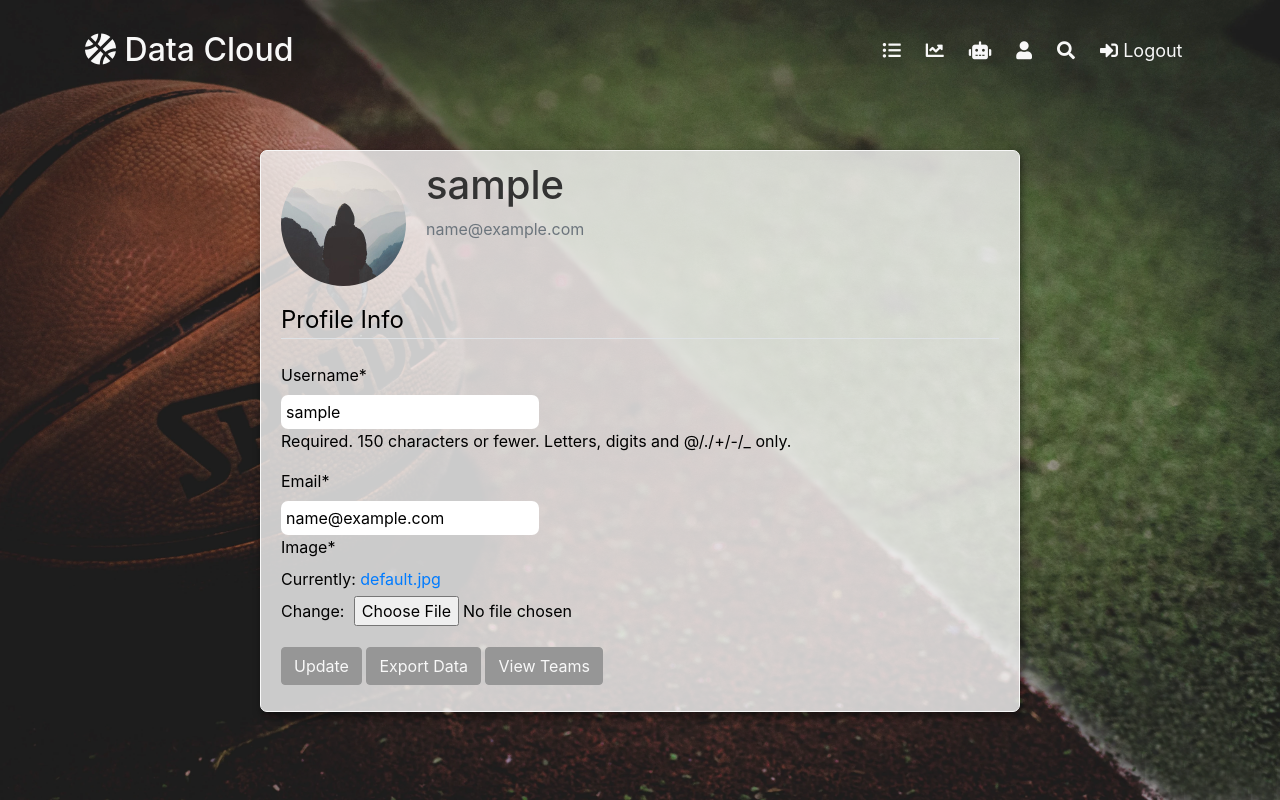
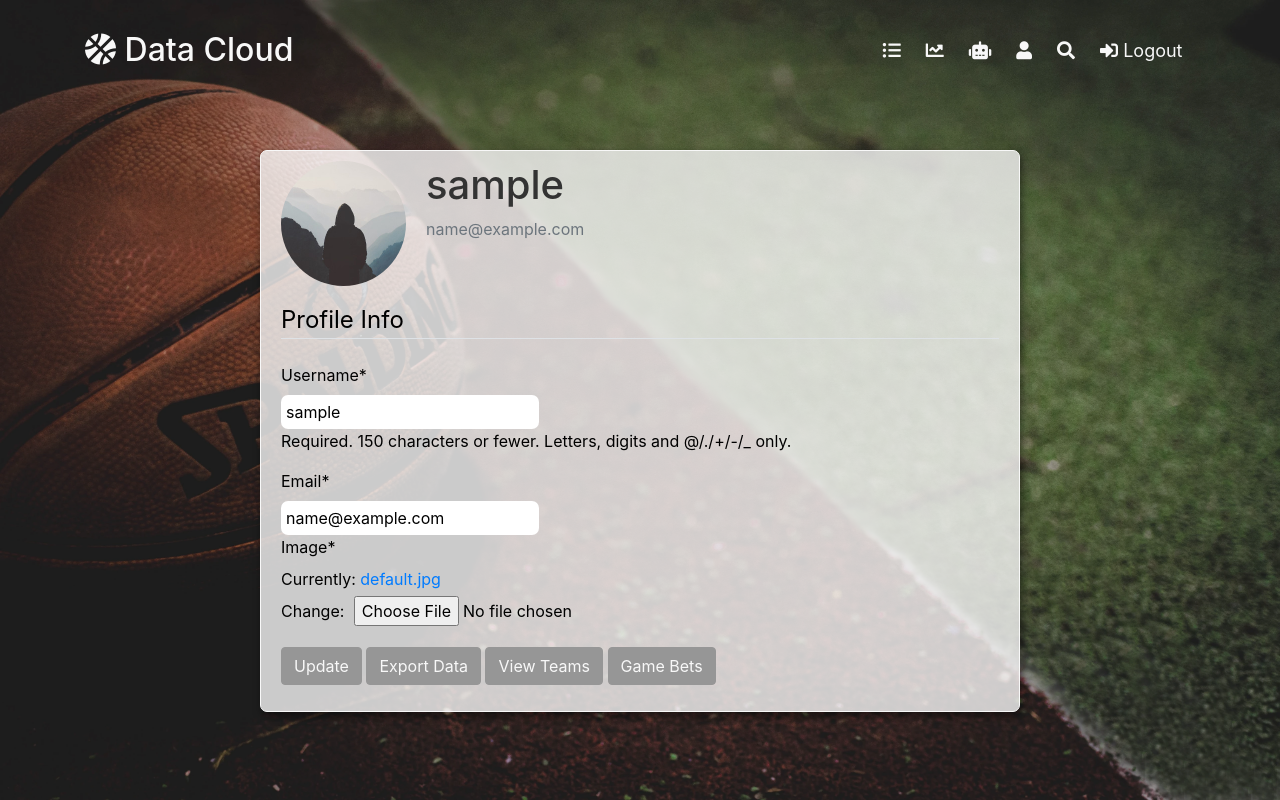
Before and after one commit to insionCEO/NBA-Sports-Betting-ML, a Django app: page /profile/ in a window 1280 px wide. Run offline with Django 3.2, Linux system fonts and the light colour scheme; the visitor is signed in with stand-in values (Sample User, id 1); some libraries are stand-ins or nearby versions.

Commit message:
game bets button
there is now a separate view to track game bets.  For now the button is on the profile page next to team list.  the bets page allows for filtering games, set bet to true at the bottom of a game and it will appear in your bets once the game is finished.

```diff
--- a/users/templates/users/profile.html
+++ b/users/templates/users/profile.html
@@ -25,6 +25,7 @@
         <button class="btn btn-grey" style="" type="submit">Update</button>
         <a class="btn btn-grey" style="" href="{% url 'export-games'%}">Export Data</a>
         <a class="btn btn-grey" style="" href="{% url 'team-list'%}">View Teams</a>
+        <a class="btn btn-grey" style="" href="{% url 'bet-list'%}">Game Bets</a>
 
       </div>
     </div>
```
